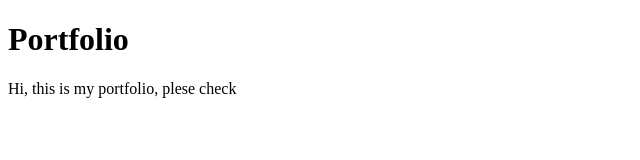
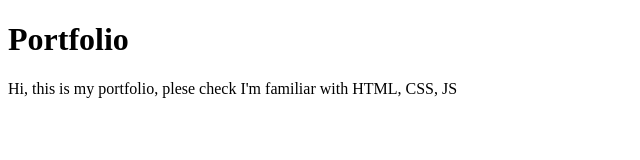
Before and after one commit to Rakezt/practice_timePass, a plain HTML site: page index.html in a window 1280 px wide. Shown: the whole page, without its empty margins (0-640 px from the left). Drawn offline with Linux system fonts and the light colour scheme.

Commit message:
udating skills

```diff
--- a/index.html
+++ b/index.html
@@ -8,7 +8,11 @@
 </head>
 <body>
     <h1>Portfolio</h1>
-    <p>Hi, this is my portfolio, plese check</p>
+    <p>Hi, this is my portfolio, plese check
+
+        I'm familiar with HTML, CSS, JS
+    </p>
+
 
 </body>
 </html>
```
